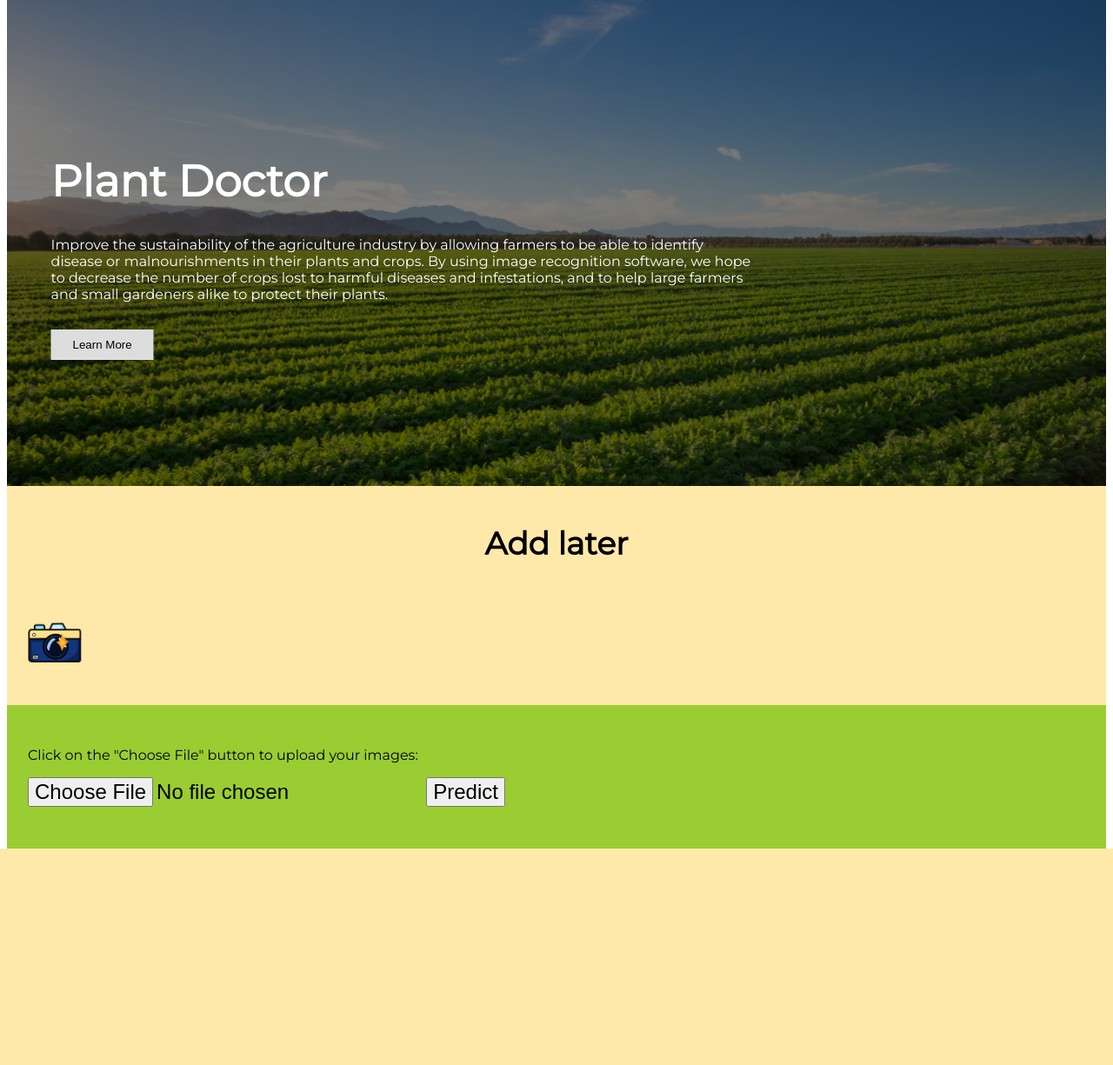
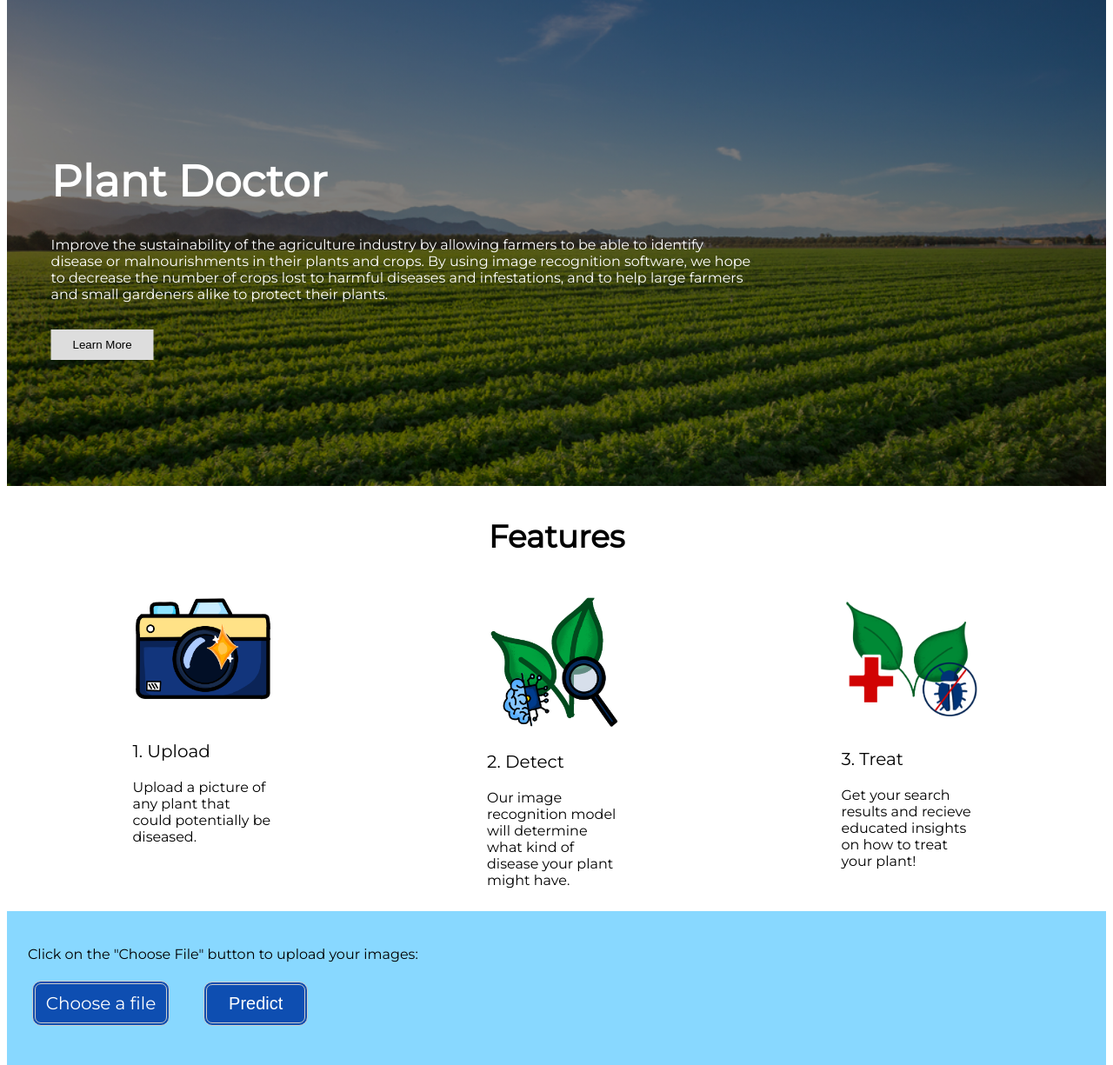
Before and after one commit to oldfashionedjelly/PlantDoctor, a Flask app: page /home in a window 1280 px wide. Shown: the part 72-1297 px from the top of the page at 87% size. Before the commit the page ends 1048 px from the top, so only its background shows below. Run offline with Flask 3, Linux system fonts and the light colour scheme; some web fonts are replaced.

Commit message:
improve html/css

```diff
--- a/templates/framework.css
+++ b/templates/framework.css
@@ -47,16 +47,34 @@ body {
 	font-family: Oswald;
 }
 
-.three_sections {
-	columns: 3;
+.column {
+	padding: 10px;
+  }
+
+  .row {
+	justify-content: center;
+	display: flex;
+  }
+  .row:after {
+	content: "";
+	display: table;
+	clear: both;
+	align-items: center;
+  }
+
+  @media screen and (max-width: 600px) {
+	.column {
+	  width: 100%;
+	}
+  }
+
+.image-container{
+	width: 160px;
 }
 
-.image-container{
-	width: 120px;
-	height: 120px;
-	display: flex;
-	justify-content: center;
-	overflow: hidden;
+.section {
+	margin-left: 9%;
+	margin-right:9%;
 }
 
 img {
@@ -66,8 +84,6 @@ img {
 	object-fit: cover;
 }
 .body_section_1 {
-	padding-top: 1vh;
-	padding-bottom: 1vh;
 	background-color: #ffe9aa;
 	color: black;
 }
@@ -124,11 +140,53 @@ img {
 	flex-direction: row;
 }
 
-.buttoon {
-	font-size: 3vh;
-	font: Montserrat;
+.fileInputLabel {
+	display: inline-block;
+	background-color: #0e4eb1;
+	padding: 10px;
+	width: 130px;
+	color: #ffffff;
+	text-align: center;
+	border: 4px double #cccccc;
+	border-radius: 10px;
+	font-size: 20px;
+	cursor: pointer;
+	margin: 5px;
+	-webkit-transition: all 0.5s;
+	-moz-transition: all 0.5s;
+	-o-transition: all 0.5s;
+	transition: all 0.5s;
+  }
+
+  .fileInputLabel:hover {
+	background-color: #408bff;
+  }
+
+.fileInput {
+	display: none;
 }
 
+.buttoon {
+	display: inline-block;
+	background-color: #0e4eb1;
+	padding: 10px;
+	width: 120px;
+	color: #ffffff;
+	text-align: center;
+	border: 4px double #cccccc;
+	border-radius: 10px;
+	font-size: 20px;
+	cursor: pointer;
+	margin: 5px;
+	-webkit-transition: all 0.5s;
+	-moz-transition: all 0.5s;
+	-o-transition: all 0.5s;
+	transition: all 0.5s;
+  }
+
+  .buttoon:hover {
+	background-color: #408bff;
+  }
 
 body, html {
     height: 100%;
@@ -171,49 +229,7 @@ body, html {
 	color: white;
   }
 
-
-/* button code */
-
-
-/* Radial In */
-/* .hvr-radial-in {
-	display: inline-block;
-	vertical-align: middle;
-	-webkit-transform: perspective(1px) translateZ(0);
-	transform: perspective(1px) translateZ(0);
-	box-shadow: 0 0 1px rgba(0, 0, 0, 0);
-	position: relative;
-	overflow: hidden;
-	background: green;
-	-webkit-transition-property: color;
-	transition-property: color;
-	-webkit-transition-duration: 0.3s;
-	transition-duration: 0.3s;
+  .h2 {
+	color: black;
+	font-size: 20px;
   }
-  .hvr-radial-in:before {
-	content: "";
-	position: absolute;
-	z-index: -1;
-	top: 0;
-	left: 0;
-	right: 0;
-	bottom: 0;
-	background: palegoldenrod;
-	color: white;
-	border-radius: 100%;
-	-webkit-transform: scale(2);
-	transform: scale(2);
-	-webkit-transition-property: transform;
-	transition-property: transform;
-	-webkit-transition-duration: 0.3s;
-	transition-duration: 0.3s;
-	-webkit-transition-timing-function: ease-out;
-	transition-timing-function: ease-out;
-  }
-  .hvr-radial-in:hover, .hvr-radial-in:focus, .hvr-radial-in:active {
-	color: black;
-  }
-  .hvr-radial-in:hover:before, .hvr-radial-in:focus:before, .hvr-radial-in:active:before {
-	-webkit-transform: scale(0);
-	transform: scale(0);
-  } */
--- a/templates/home.html
+++ b/templates/home.html
@@ -63,30 +63,40 @@
 		</div>
 	</div>
 
-	<div class="body_section_1">
+	<div class="container">
 		<div class="header_text">
-			<p>Add later</p>
+			<p>Features</p>
 		</div>
-		<div class="three-sections">
-			<div class="image-container">
-				<img src="cam_icon.png" alt="Image">
+		<div class="row">
+			<div class="image-container column section">
+				<img src="cam_icon.PNG" alt="Image">
+				<p class="h2" style="padding-top:25px">1. Upload</p>
+				<p>Upload a picture of any plant that could potentially be diseased.</p>
+			</div>
+			<div class="image-container column section">
+				<img src="search_icon.png" alt="Image">
+				<p class="h2">2. Detect</p>
+				<p>Our image recognition model will determine what kind of disease your plant might have.</p>
+			</div>
+			<div class="image-container column section">
+				<img src="plant_care_icon.PNG" alt="Image">
+				<p class="h2" style="padding-top:13px">3. Treat</p>
+				<p>Get your search results and recieve educated insights on how to treat your plant!</p>
 			</div>
 		</div>
-		<!-- <div id="about_image_section">
-			<img id="about_image" src="https://gardenerspath.com/wp-content/uploads/2019/08/Frogeye-spots-Botryosphaeria-obtusa-on-apple-leaf-FB.jpg">
-			<p class="caption"> Apple Leaf with black rot.. </p>
-		</div> -->
 	</div>
 
 
-	<div class="body_section_2">
+	<div class="container" style="background-color: #88d8ff;">
 
 		<div id="upload_text">
 			<p>Click on the "Choose File" button to upload your images:</p>
 			<form method="POST" action="http://127.0.0.1:5000/predict"" enctype="multipart/form-data">
-				<input class="buttoon" type="file" name="image" accept="image/*">
-				<input class="buttoon" type="submit" value="Predict">
+				<label for="fileInput" class="fileInputLabel">Choose a file</label>
+				<input type="file" id="fileInput" name="image" accept="image/*" class="fileInput" />
+				<input class="buttoon" type="submit" value="Predict" style="margin-left: 30px;">
 			</form>
 		</div>
 	</div>
+
 </body>
```
Also changed, not shown: templates/cam_icon.png, templates/plant_care_icon.PNG (added), templates/search_icon.png (added).
